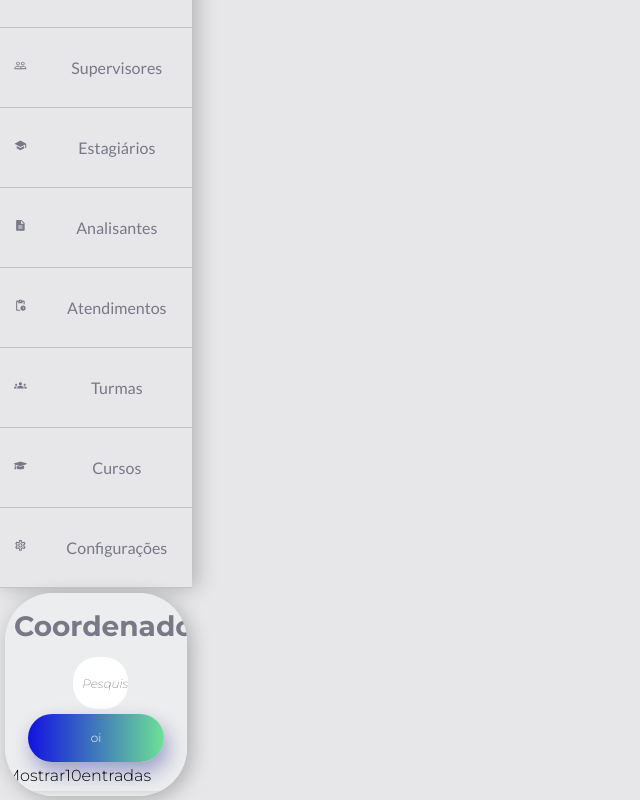
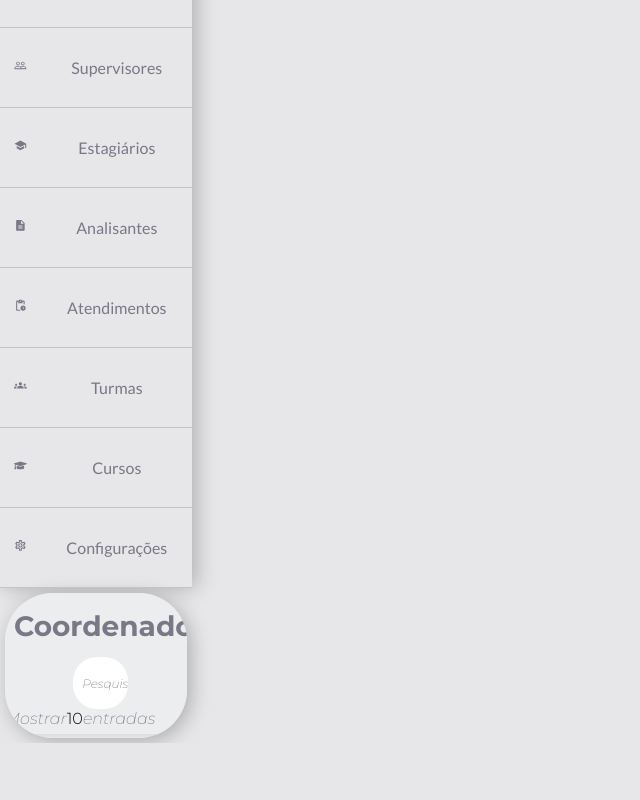
Before and after one commit to thiago-mfernandes/CepCop-React, a React (Create React App) app in the folder cepcop-react/: page / in a window 1280 px wide. Shown: the part 232-1032 px from the top of the page, without its empty margins (0-640 px from the left). After the commit the page ends 975 px from the top, so only its background shows below. Built offline with nearby package versions, Linux system fonts and the light colour scheme.

Commit message:
mensagens do output de saida

```diff
--- a/cepcop-react/src/components/Acoes/Buscar/Index.tsx
+++ b/cepcop-react/src/components/Acoes/Buscar/Index.tsx
@@ -1,6 +1,14 @@
 import InputPadrao  from "src/components/UI/Input/InputPadrao";
 import Container from "../Container";
-import { BotaoCadastrar } from "src/components/UI/Botao/BotaoCadastrar";
+import styled from 'styled-components';
+import {cinzaEscuro} from '../../UI/variaveis';
+
+const Conteudo = styled.p`
+    color: ${cinzaEscuro};
+    font-size: 1rem;
+    font-style: italic;
+    font-weight: lighter;
+`;
 
 function Buscar() {
     return (
@@ -11,15 +19,14 @@ function Buscar() {
                 name=''
                 ariaDescribedby=''
             />
-            <BotaoCadastrar>oi</BotaoCadastrar>
             <Container>
-                <p className="bloco-adicionarBuscar__container___conteudo">
+                <Conteudo>
                     Mostrar
-                </p>
+                </Conteudo>
                 <div className="output-bloco-busca">10</div>
-                <p className="bloco-adicionarBuscar__container___conteudo">
+                <Conteudo>
                     entradas
-                </p>
+                </Conteudo>
             </Container>
         </>
     );
--- a/cepcop-react/src/components/GlobalStyle.js
+++ b/cepcop-react/src/components/GlobalStyle.js
@@ -24,7 +24,7 @@ body {
     transition: background-color .5s ease-in-out;
     min-height: 100vh;
 
-    @media (min-width:0px) and (max-width:768px) {
+    @media screen and (max-width:768px) {
         display: block;
         grid-template-columns: none;
         background-color: ${brancoBg};
```
